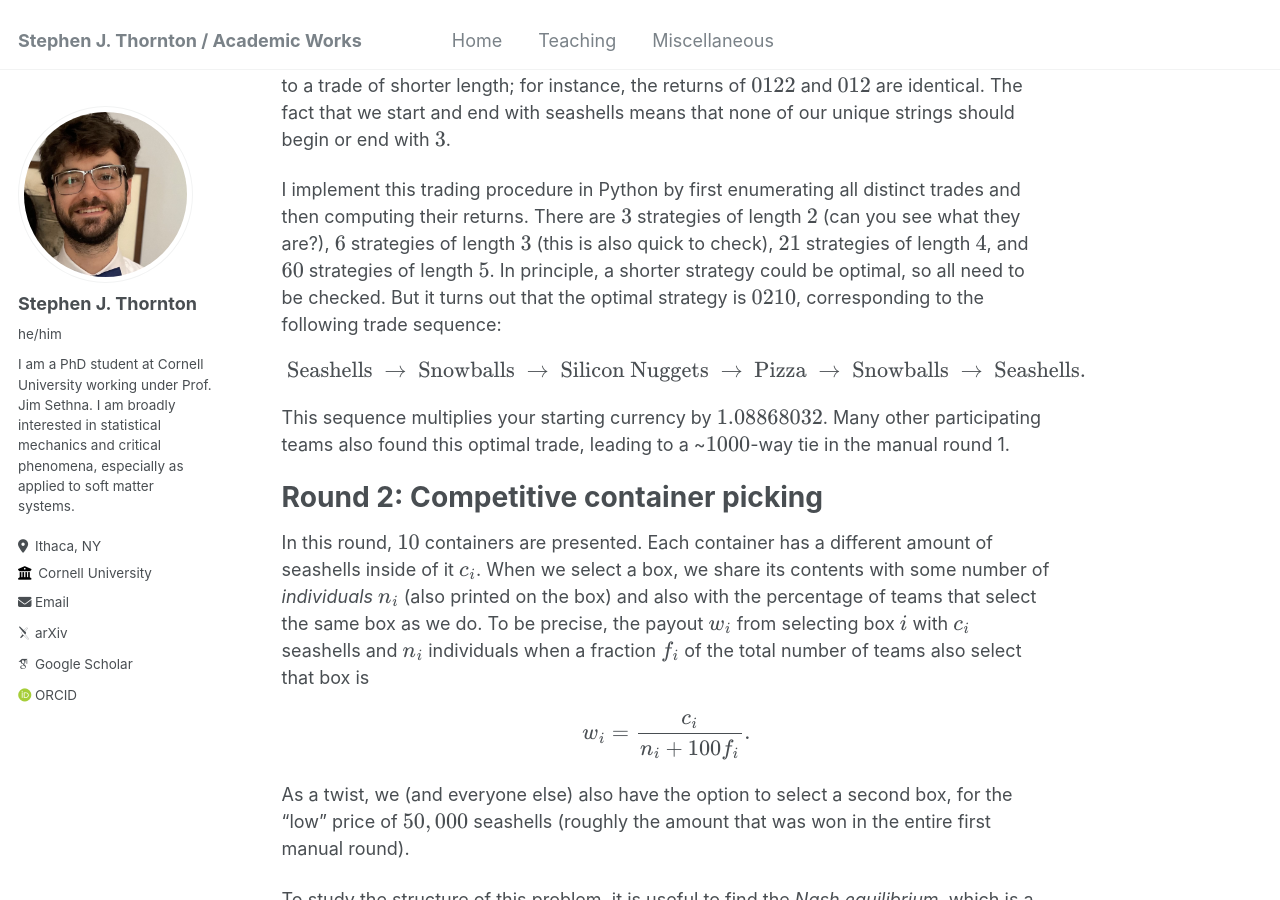
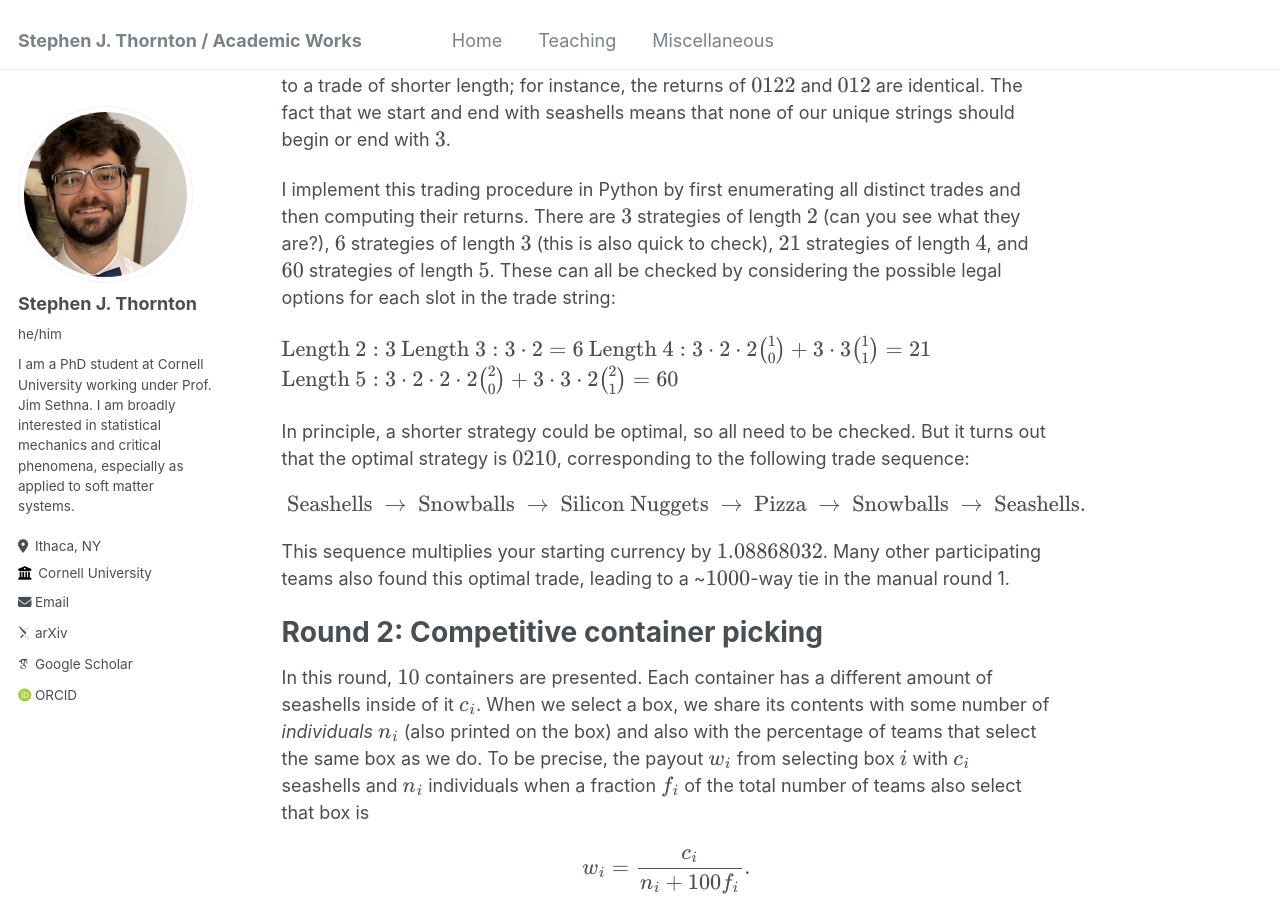
Before and after one commit to stephen-thornton/stephen-thornton.github.io, a Jekyll site: the page built from _miscellaneous/Prosperity.md, in a window 1280 px wide and 900 px high, scrolled down 1243 px. Built offline with Jekyll 4.4.1, drawn with Linux system fonts in a browser that asks for light colours; some web fonts are replaced.

Commit message:
Update Prosperity.md

```diff
--- a/_miscellaneous/Prosperity.md
+++ b/_miscellaneous/Prosperity.md
@@ -30,7 +30,14 @@ A legal trade sequence is a string of at most \\( 6 \\) digits that starts and e
 
 We can further reduce the computational time by noting that trading a currency for itself is \\( 1-1 \\), and so a trade that contains the same number multiple times in a row is equivalent to a trade of shorter length; for instance, the returns of \\( 0122 \\) and \\( 012 \\) are identical. The fact that we start and end with seashells means that none of our unique strings should begin or end with \\( 3 \\).
 
-I implement this trading procedure in Python by first enumerating all distinct trades and then computing their returns. There are \\( 3 \\) strategies of length \\( 2 \\) (can you see what they are?), \\( 6 \\) strategies of length \\( 3 \\) (this is also quick to check), \\( 21 \\) strategies of length \\( 4 \\), and \\( 60 \\) strategies of length \\( 5 \\). In principle, a shorter strategy could be optimal, so all need to be checked. But it turns out that the optimal strategy is \\( 0210 \\), corresponding to the following trade sequence:
+I implement this trading procedure in Python by first enumerating all distinct trades and then computing their returns. There are \\( 3 \\) strategies of length \\( 2 \\) (can you see what they are?), \\( 6 \\) strategies of length \\( 3 \\) (this is also quick to check), \\( 21 \\) strategies of length \\( 4 \\), and \\( 60 \\) strategies of length \\( 5 \\). These can all be checked by considering the possible legal options for each slot in the trade string:
+
+$$\textrm{Length } 2: 3$$
+$$\textrm{Length } 3: 3\cdot 2 = 6$$
+$$\textrm{Length } 4: 3\cdot 2\cdot 2 {1 \choose 0}+3\cdot3 {1\choose 1} = 21$$
+$$\textrm{Length } 5: 3\cdot 2\cdot 2 \cdot 2 {2 \choose 0} + 3\cdot 3\cdot 2 {2 \choose 1} = 60$$
+
+In principle, a shorter strategy could be optimal, so all need to be checked. But it turns out that the optimal strategy is \\( 0210 \\), corresponding to the following trade sequence:
 
 $$\textrm{     Seashells     } \rightarrow \textrm{     Snowballs     } \rightarrow \textrm{     Silicon Nuggets     } \rightarrow \textrm{     Pizza     } \rightarrow \textrm{     Snowballs     } \rightarrow \textrm{     Seashells.}$$
 
```
